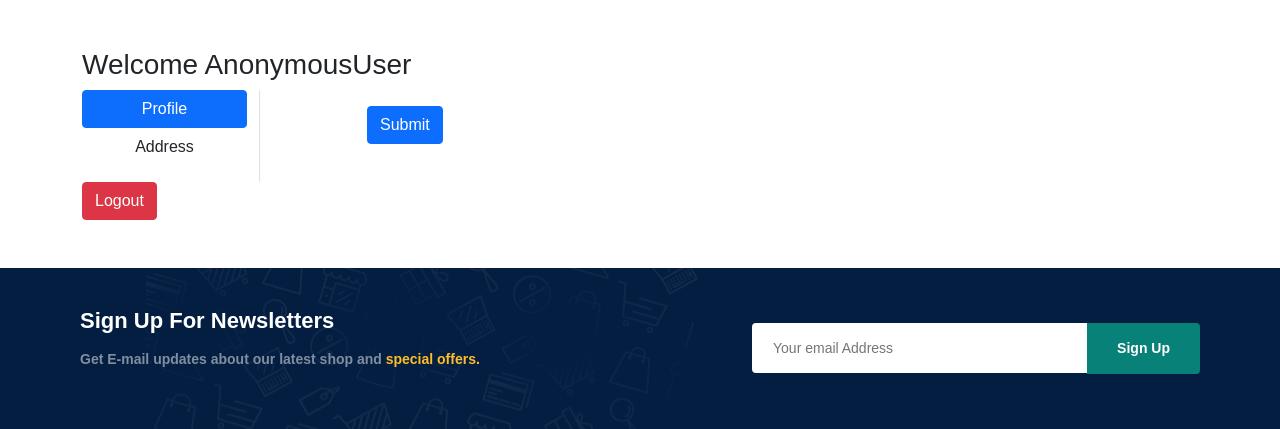
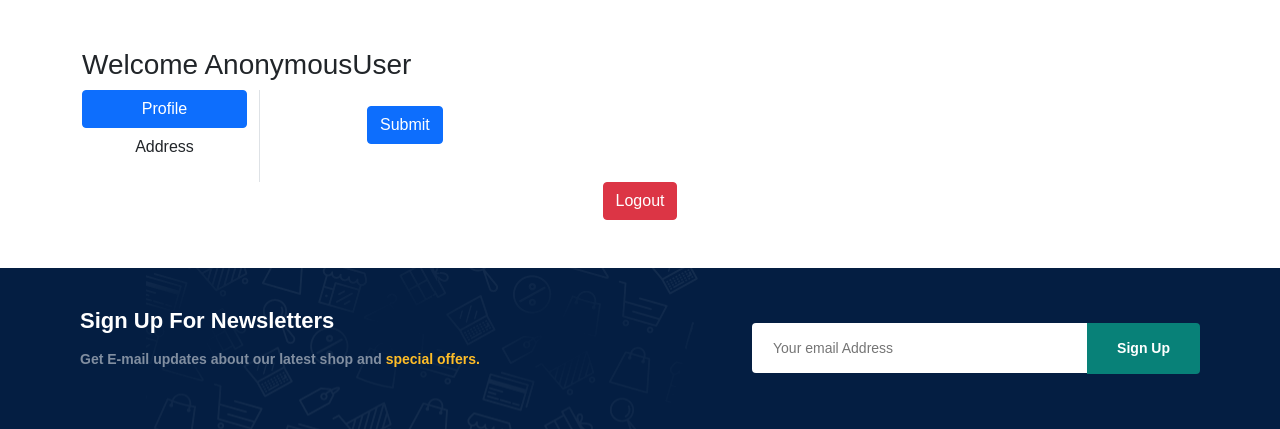
Before and after one commit to b1h2a3v4e5h6/Online_Pharmacy1, a Django app: template store/templates/app/profile.html in a window 1280 px wide. Shown: the part 61-490 px from the top of the page. Run offline with Django 4.2, Linux system fonts and the light colour scheme; the template is opened without the code that fills it, so the values that code supplies are empty; some libraries are stand-ins or nearby versions; some web fonts are replaced.

Commit message:
Update profile.html

```diff
--- a/store/templates/app/profile.html
+++ b/store/templates/app/profile.html
@@ -37,7 +37,8 @@
  </div>
  <form action="{% url 'logout' %}" method="post">
   {% csrf_token %}
-  <button type="submit" class="btn btn-danger">Logout</button>
+ <center>
+  <button type="submit" class="btn btn-danger">Logout</button></center>
 </form>
 </div>
 {% endblock main-content %}
```
